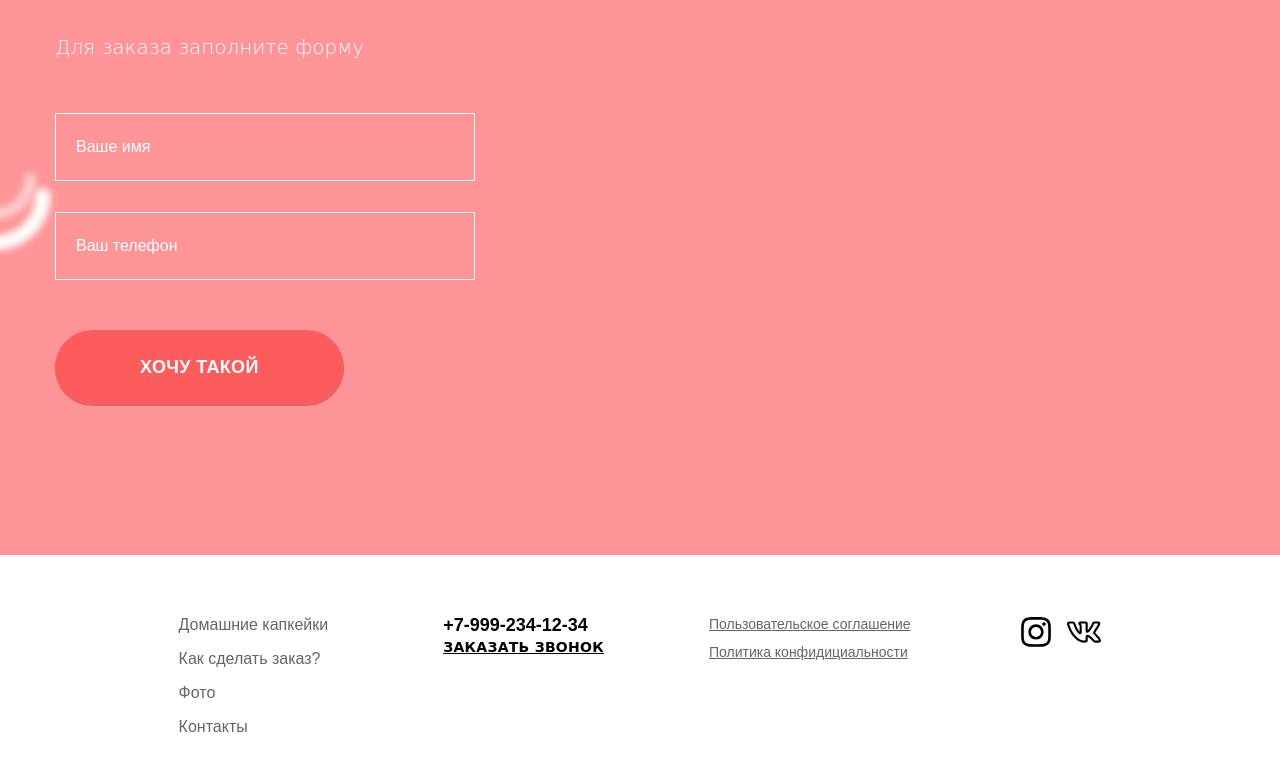
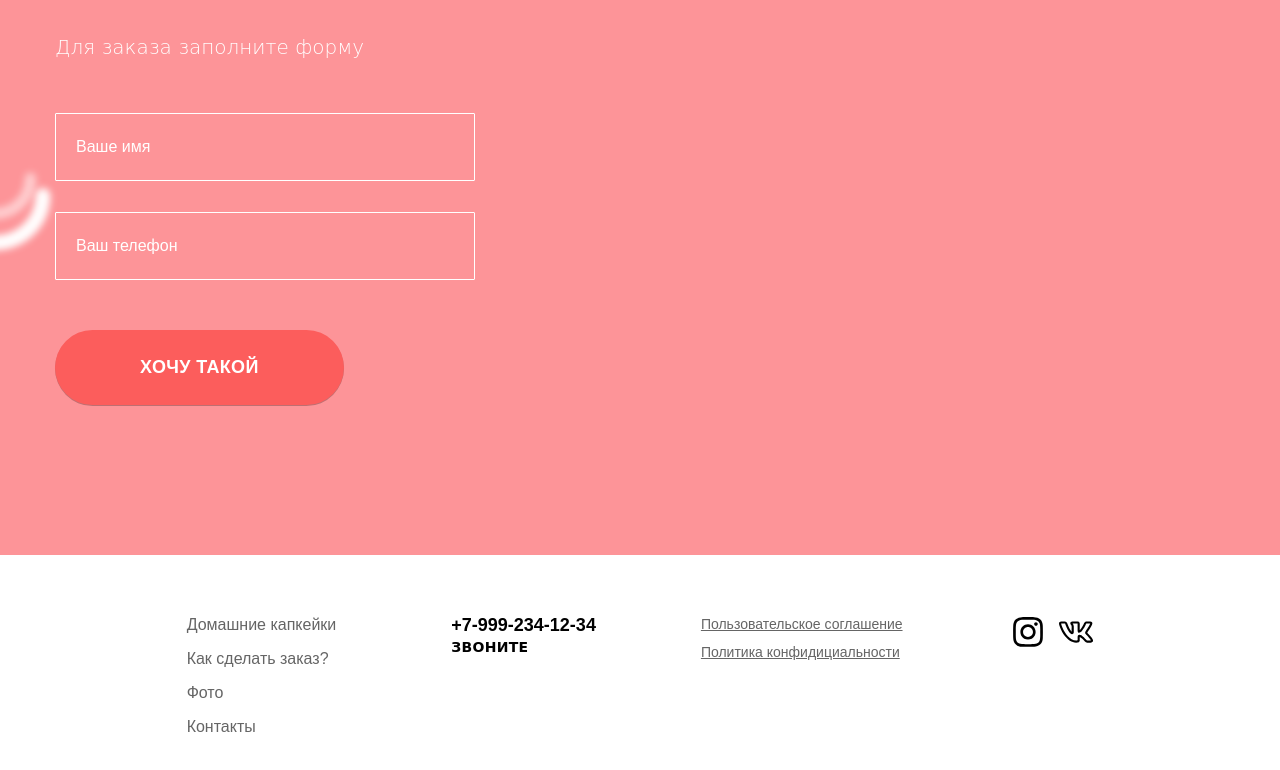
Before and after one commit to Galina1977/cupcake, a website: page app/index.html in a window 1280 px wide. Shown: the part 5460-6230 px from the top of the page. Drawn offline with nearby package versions, Linux system fonts and the light colour scheme.

Commit message:
переделала футер

```diff
--- a/app/index.html
+++ b/app/index.html
@@ -697,7 +697,7 @@
           </nav>
           <div class="footer-bootom__contact">
             <a class="footer-bootom__tel" href="tel:+79992341234">+7-999-234-12-34
-              <span>Заказать звонок</span>
+              <span>Звоните</span>
             </a>
           </div>
           <div class="footer-bootom__info">
--- a/app/scss/components/_footer.scss
+++ b/app/scss/components/_footer.scss
@@ -110,7 +110,6 @@
       @extend%сomfortaa-600;
       font-size: 14px;
       line-height: 24px;
-      text-decoration: underline;
       text-transform: uppercase;
       letter-spacing: 0.02em;
     }
```
Also changed, not shown: app/css/style.min.css, dist/css/style.min.css, dist/index.html.
